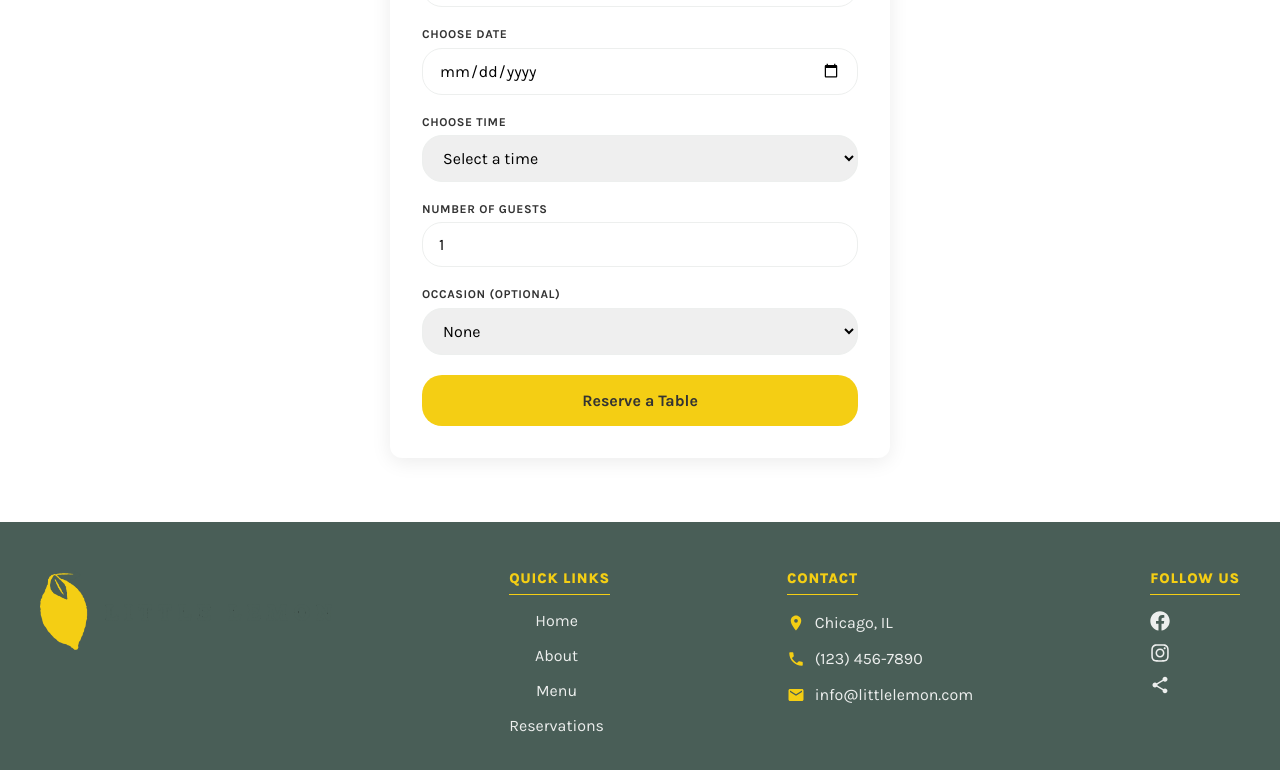
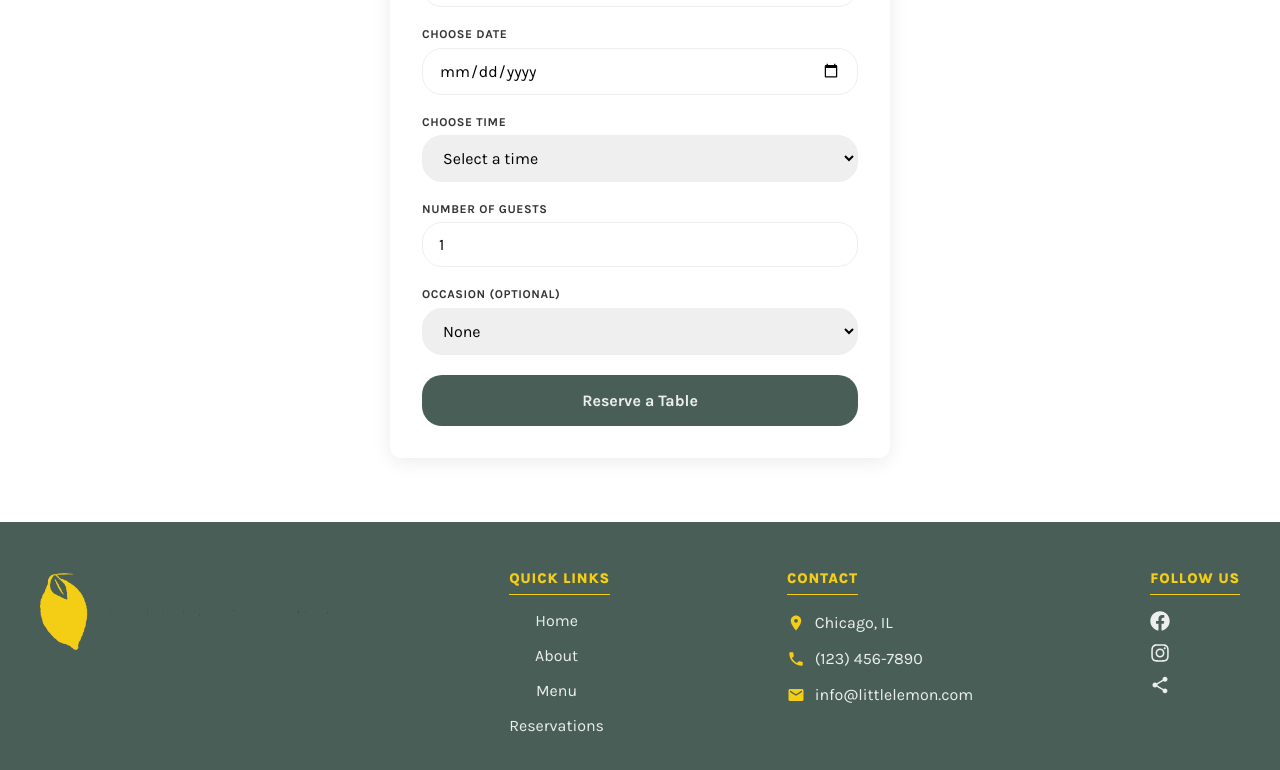
Before and after one commit to a1-soto/Front-End-Meta-Capstone, a React (Create React App) app: page /reservations in a window 1280 px wide. In both pictures the pointer is over the input "Reserve a Table". Shown: the part 939-1709 px from the top of the page. Built offline with nearby package versions, Linux system fonts and the light colour scheme; a web font is replaced by a local one.

Commit message:
Change submit button hover to primary green with proper text contrast

```diff
--- a/src/components/BookingForm/BookingForm.css
+++ b/src/components/BookingForm/BookingForm.css
@@ -55,5 +55,6 @@
 }
 
 .booking-submit-btn:hover {
-  background:var(--primary-yellow);
+  background: var(--primary-green);
+  color: var(--highlight-light);
 }
```
